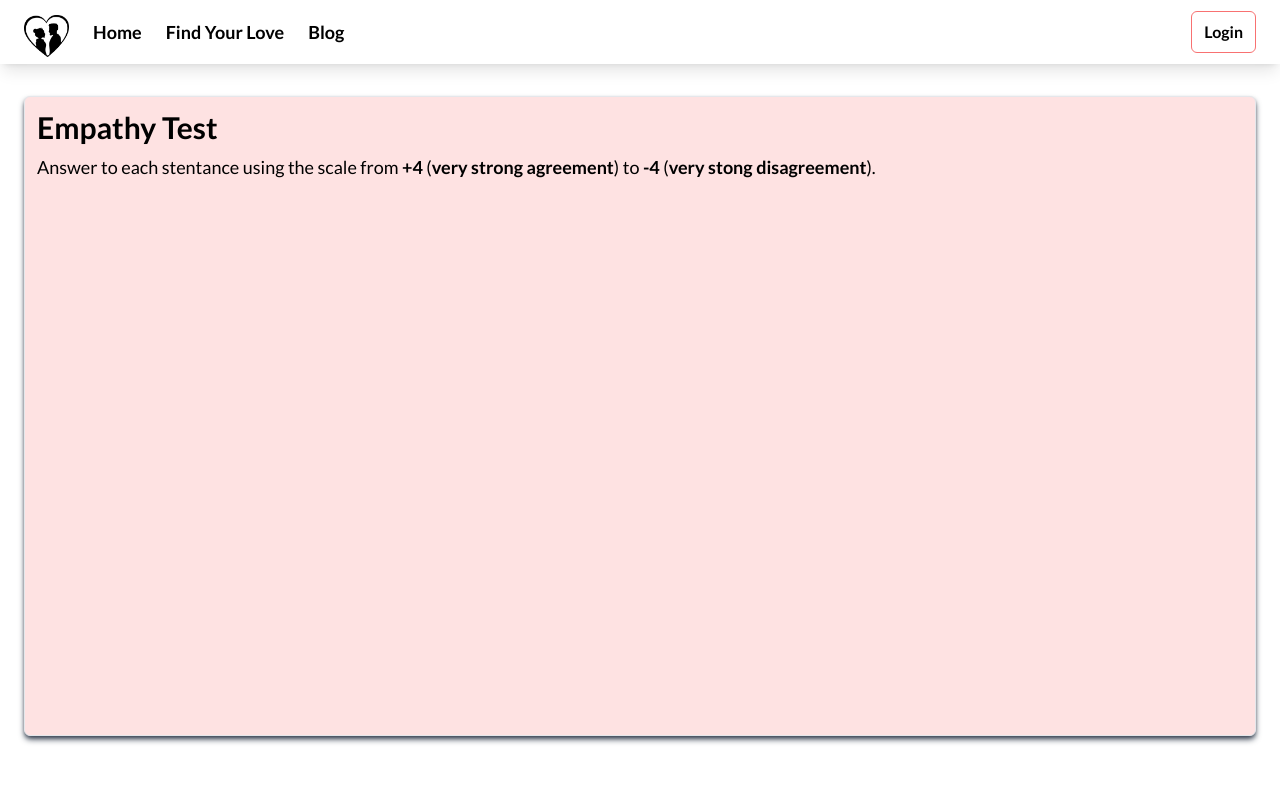
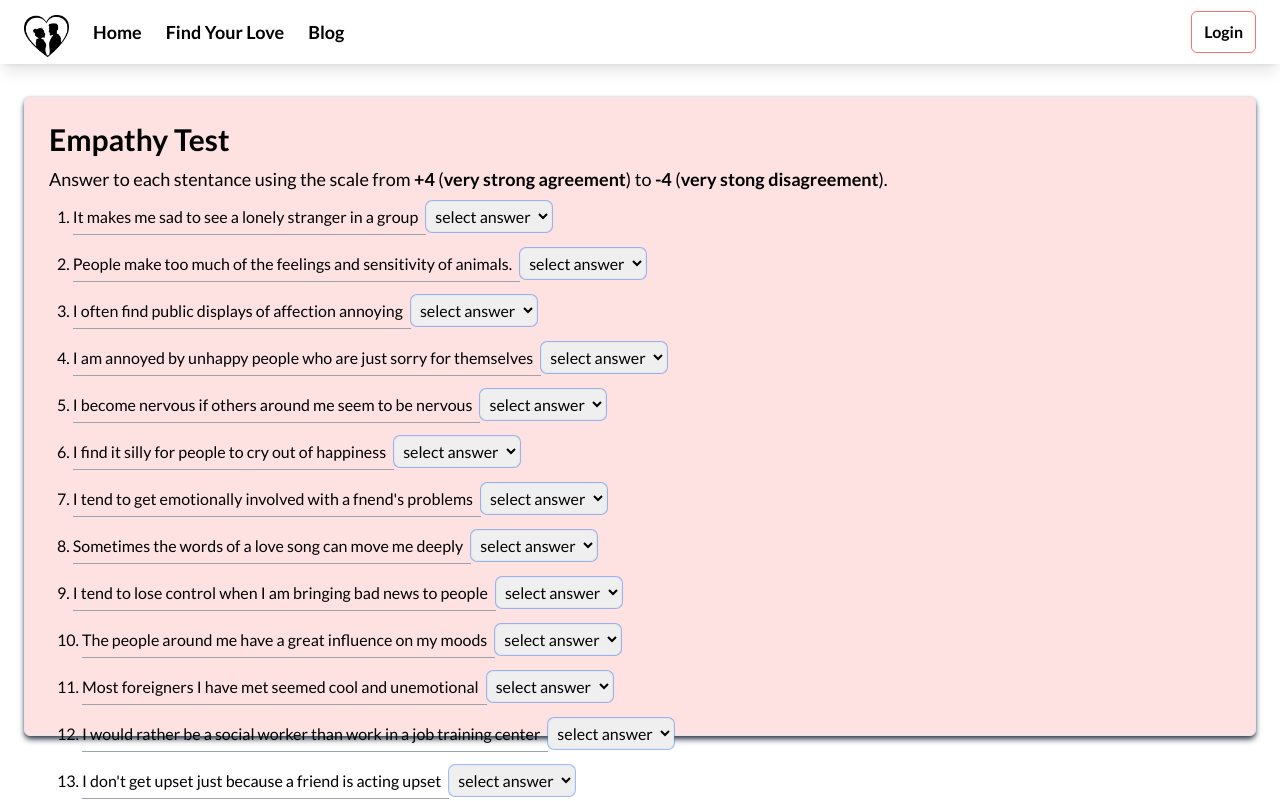
Before and after one commit to GitHubAccocount/DatingApp-Frontend, a Vue app: page /form in a window 1280 px wide. Shown: the top 801 px of the page. Built offline with nearby package versions, Linux system fonts and the light colour scheme; data requests are answered from the project's data file.

Commit message:
fix: change "process" to "import.meta" in getQuestions.ts, feat: display all questions in TheForm.vue

```diff
--- a/src/api/getQuestions.ts
+++ b/src/api/getQuestions.ts
@@ -2,7 +2,7 @@ import axios from 'axios';
 import type { Question } from './types';
 
 const getQuestions = async () => {
-  const baseUrl = process.env.VITE_APP_API_URL;
+  const baseUrl = import.meta.env.VITE_APP_API_URL;
   const url = `${baseUrl}/questions`;
   const response = await axios.get<Question[]>(url);
   return response.data;
--- a/src/components/form/TheForm.vue
+++ b/src/components/form/TheForm.vue
@@ -1,6 +1,6 @@
 <template>
   <section class="px-6">
-    <form class="h-svh80 rounded-md border bg-red-100 p-3 shadow-md shadow-gray-700">
+    <form class="h-svh80 rounded-md border bg-red-100 p-6 shadow-md shadow-gray-700">
       <h1 class="mb-2 text-3xl font-bold">Empathy Test</h1>
       <p class="text-lg">
         Answer to each stentance using the scale from <span class="font-bold">+4</span> (<span
@@ -10,8 +10,51 @@
           >very stong disagreement</span
         >).
       </p>
+      <ol class="list-decimal">
+        <li v-for="question in questions" :key="question.id" class="list-inside p-2">
+          <label :for="question.id.toString()" class="pb-2 pr-2 md:border-b md:border-b-gray-400">{{
+            question.text
+          }}</label>
+          <select
+            :id="question.id.toString()"
+            class="rounded-md border p-1 ring-1 focus:border-red-400 focus:outline-red-400 focus:ring-red-400"
+          >
+            <option
+              v-for="number in numbers"
+              :value="number.answer"
+              :key="number.answer"
+              :selected="number.selected"
+            >
+              {{ number.answer }}
+            </option>
+          </select>
+        </li>
+      </ol>
     </form>
   </section>
 </template>
 
-<script lang="ts" setup></script>
+<script lang="ts" setup>
+import { useQuestionsStore } from '@/stores/questions';
+import { computed, onMounted, ref } from 'vue';
+
+const questionsStore = useQuestionsStore();
+onMounted(questionsStore.FETCH_QUESTIONS);
+
+const questions = computed(() => {
+  return questionsStore.questions;
+});
+
+const numbers = ref([
+  { answer: 'select answer', selected: true },
+  { answer: -4, selected: false },
+  { answer: -3, selected: false },
+  { answer: -2, selected: false },
+  { answer: -1, selected: false },
+  { answer: 0, selected: false },
+  { answer: 1, selected: false },
+  { answer: 2, selected: false },
+  { answer: 3, selected: false },
+  { answer: 4, selected: false }
+]);
+</script>
```
